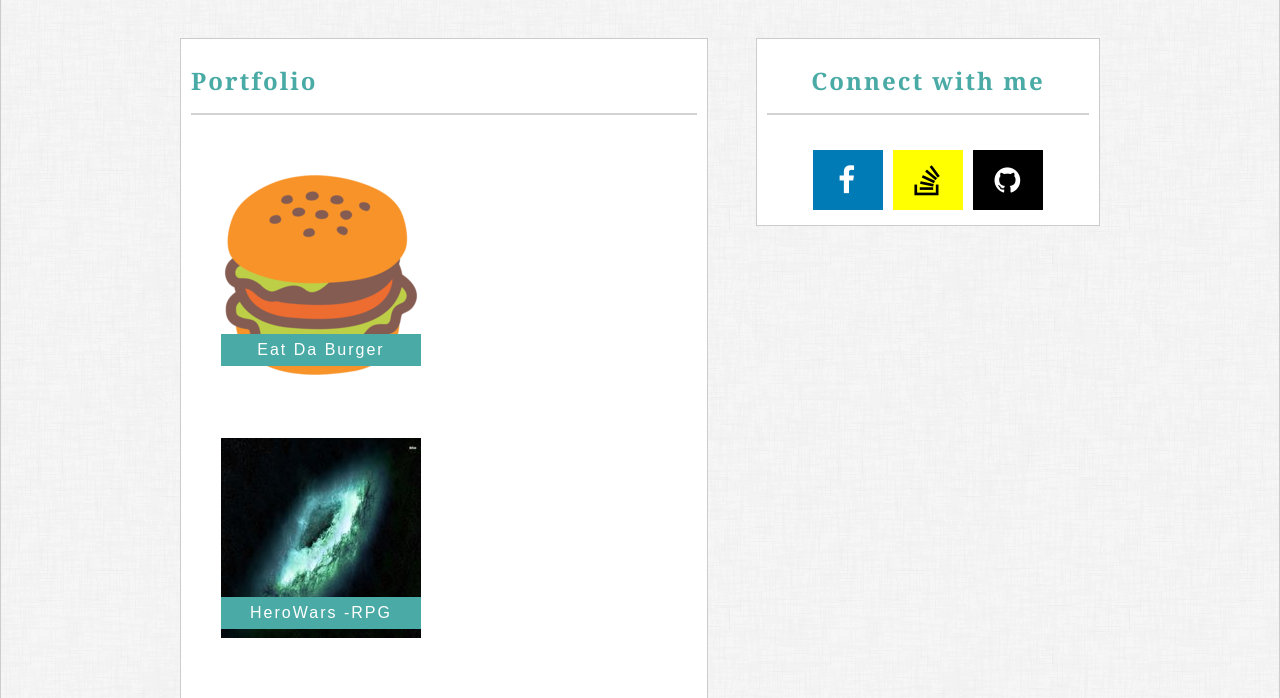
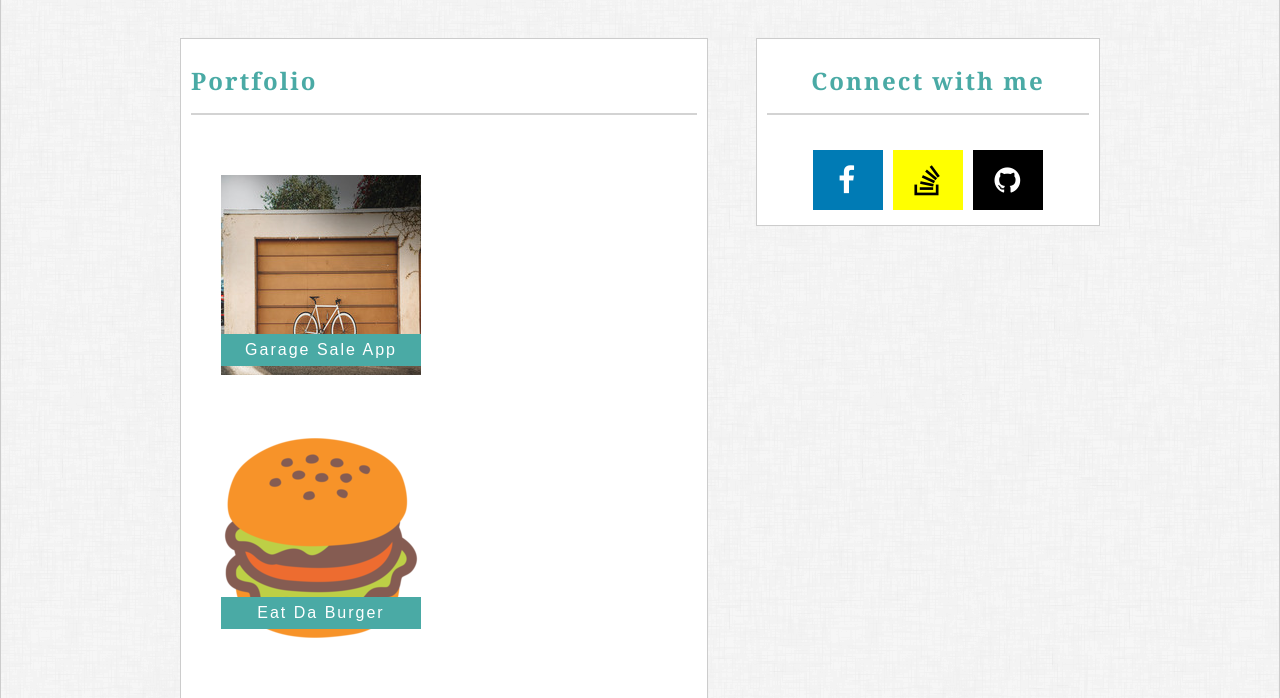
Before and after one commit to vschaitu/vschaitu.github.io, a plain HTML site: page portfolio.html in a window 1280 px wide. Shown: the part 69-767 px from the top of the page. Drawn offline with Linux system fonts and the light colour scheme.

Commit message:
Adding Project 2 changes

```diff
--- a/portfolio.html
+++ b/portfolio.html
@@ -30,6 +30,10 @@
             <div class="section1">
                 <h1 class="fmt1">Portfolio</h1>
                 <div class="clearfix">
+                    <div class="projects">
+                        <img src="assets/images/project2.jpg" alt="image7">
+                        <a href="https://gentle-cliffs-55120.herokuapp.com/" target="_blank" class="stickit"> Garage Sale App</a>
+                    </div>
                     <div class="projects">
                         <img src="assets/images/Emojit.png" alt="image6">
                         <a href="https://desolate-reaches-96968.herokuapp.com/" target="_blank" class="stickit"> Eat Da Burger</a>
```
Also changed, not shown: assets/images/project2.jpg (added).
